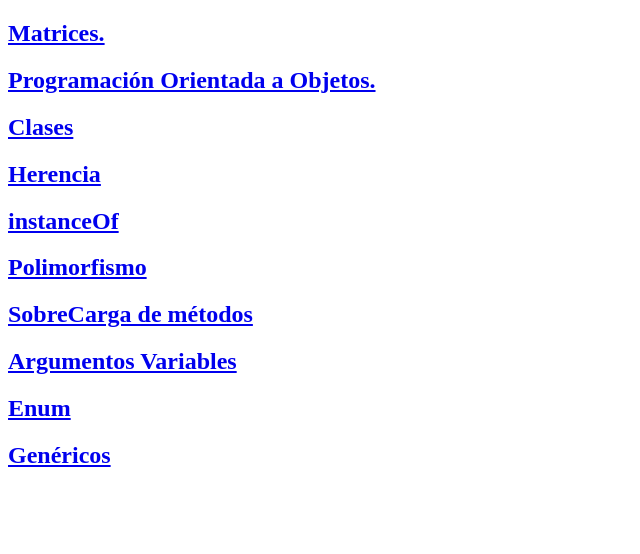
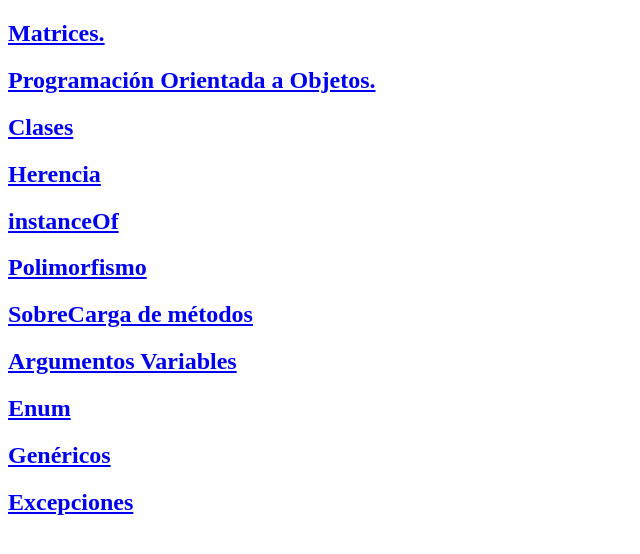
Before and after one commit to eudaimov/Curso-Java, a plain HTML site: page index.html in a window 1280 px wide. Shown: the whole page, without its empty margins (0-640 px from the left). Drawn offline with Linux system fonts and the light colour scheme.

Commit message:
index excepciones

```diff
--- a/index.html
+++ b/index.html
@@ -17,5 +17,7 @@
     <h2><a href="./varArguments.html">Argumentos Variables</a></h2>
     <h2><a href="./enum.html">Enum</a></h2>
     <h2><a href="./generics.html">Genéricos</a></h2>
+    <h2><a href="./excepciones.html">Excepciones</a></h2>
+
 </body>
 </html>
```
